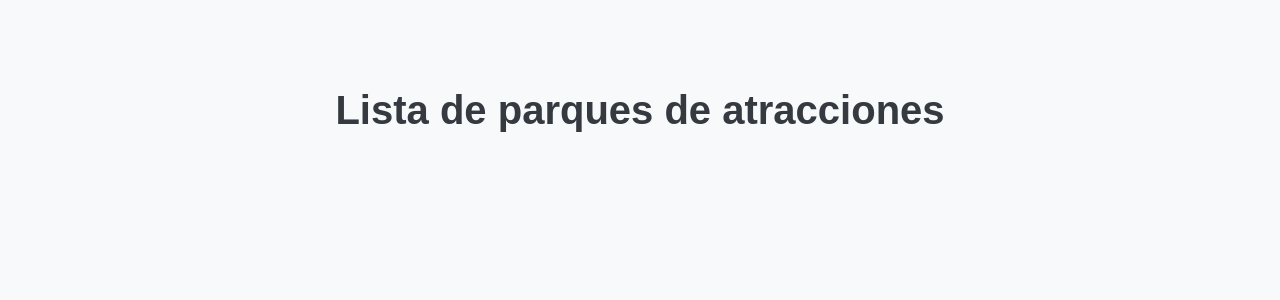
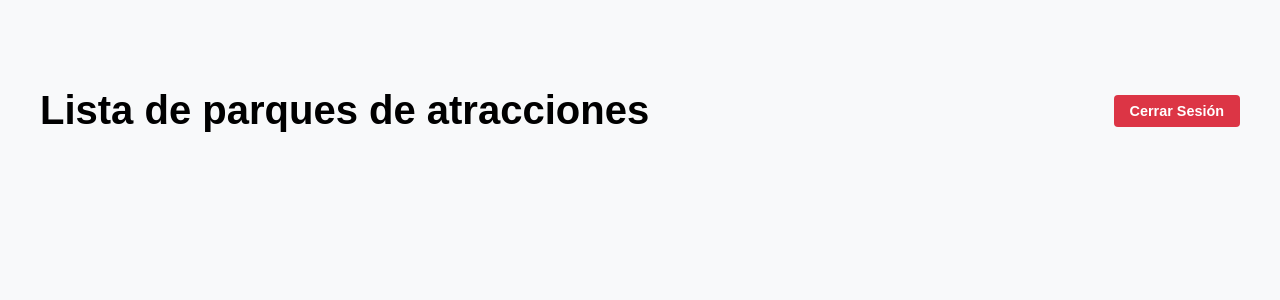
Before and after one commit to Lucia195/ActividadGrupal, a PHP site: page /MostrarParques.php in a window 1280 px wide. Shown: the top 300 px of the page. Run offline with PHP 8.4, Linux system fonts and the light colour scheme; data that the repository does not hold is empty.

Commit message:
InicioSesionMostrarParquesCerrarSesion

```diff
--- a/MostrarParques.php
+++ b/MostrarParques.php
@@ -16,8 +16,10 @@ require_once "ParquesDAO.class.php";
 </head>
 
 <body>
-    <h1>Lista de parques de atracciones</h1>
-
+    <div class="cabecera-principal">
+        <h1>Lista de parques de atracciones</h1>
+        <a href="CerrarSesion.php" class="btn-cerrar-sesion">Cerrar Sesión</a>
+    </div>
     <div class="contenedor-parques">
 
         <?php
--- a/css/estilosMostrar.css
+++ b/css/estilosMostrar.css
@@ -8,15 +8,42 @@ body {
     align-items: center;
 }
 
-h1 {
-    color: #343a40;
+.btn-cerrar-sesion {
+    background-color: #dc3545;
+    color: white;
+    text-decoration: none;
+    padding: 0.5rem 1rem;
+    border-radius: 0.25rem;
+    border: none;
+    cursor: pointer;
+    font-weight: bold;
+    font-size: 0.9em;
+
+    transition: background-color 0.2s ease-in-out;
+
+    display: inline-block;
+}
+
+.btn-cerrar-sesion:hover {
+    background-color: #c82333;
+}
+
+.cabecera-principal {
+    width: 100%;
+    max-width: 75rem;
+    margin-top: 3rem;
+    margin-bottom: 2rem;
+    display: flex;
+    justify-content: space-between;
+    align-items: center;
+    padding: 0 1.25rem;
+}
+
+.cabecera-principal h1 {
+    margin: 0;
     font-size: 2.5rem;
     font-weight: 600;
-    text-align: center;
-    margin-top: 3rem;
-    margin-bottom: 2rem;
-    width: 100%;
-    max-width: 75rem;
+    text-align: left;
 }
 
 .contenedor-parques {
--- a/registro.php
+++ b/registro.php
@@ -25,6 +25,7 @@ $nombre = $apellidos = $edad = $email = '';
             if ($resultado) {
                 $mensaje_exito = "¡El registro se ha completado con éxito!";
                 $nombre = $apellidos = $edad = $email = '';
+                header("Location: inicio.php");
             } else {
                 $errores[] = "Fallo en el registro. Hubo un error desconocido en la base de datos.";
             }
```
Also changed, not shown: CerrarSesion.php (added, +9 -0 lines), ConsultasDAO.class.php (+11 -6 lines), inicio.php (+5 -4 lines).
